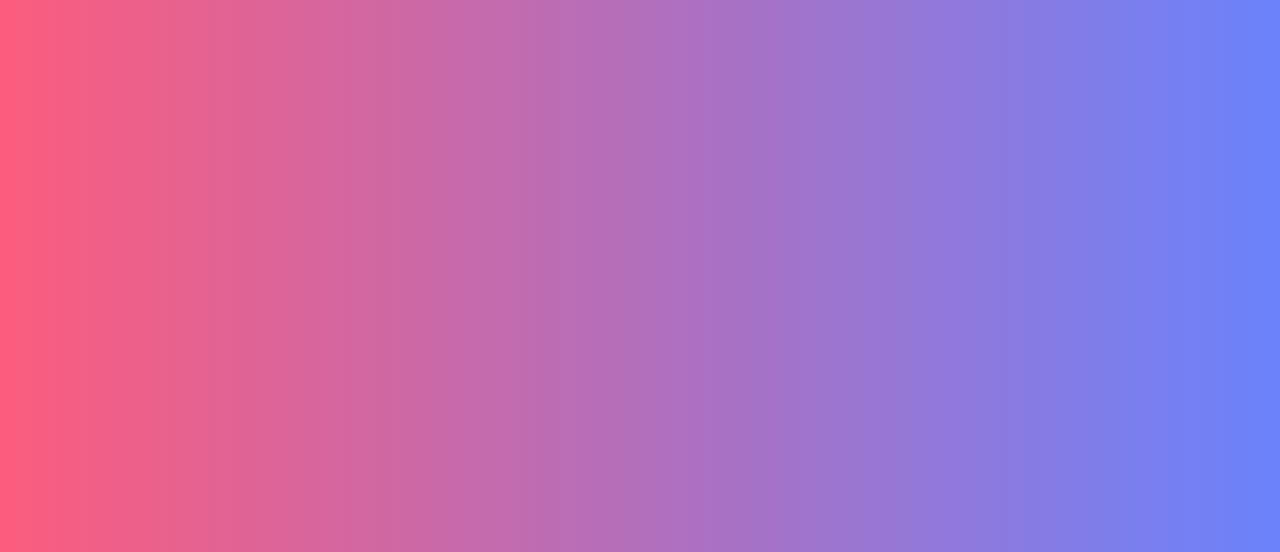
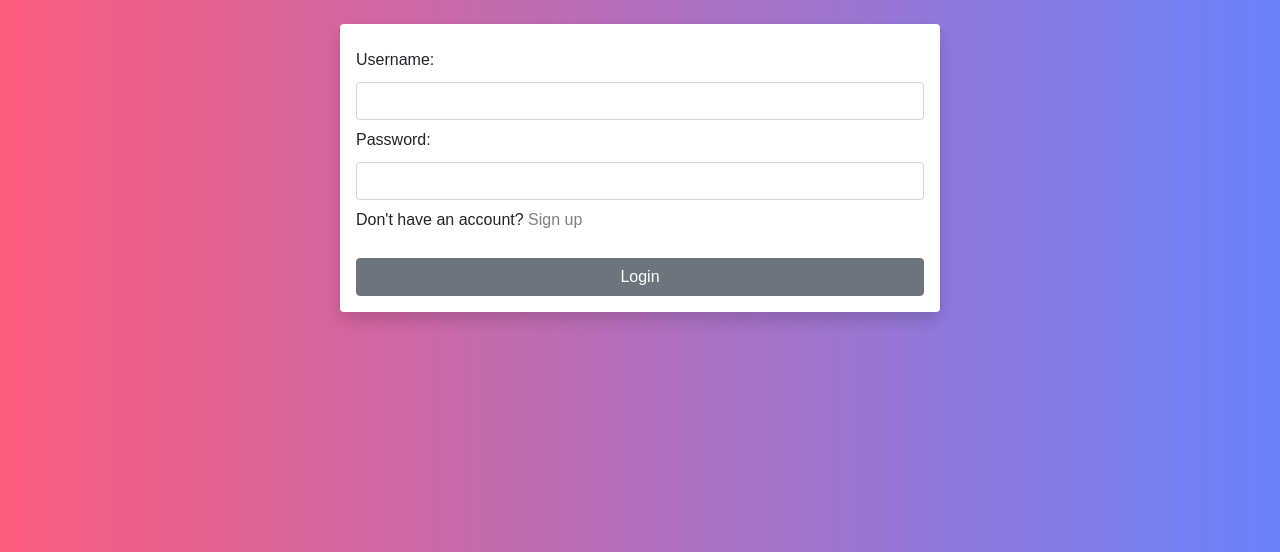
Before and after one commit to nimelica/FuelPilot, a Flask app: page / in a window 1280 px wide. Shown: the part 56-608 px from the top of the page. Run offline with Flask 2, Linux system fonts and the light colour scheme.

Commit message:
Added home page

```diff
--- a/website/static/css/style.css
+++ b/website/static/css/style.css
@@ -12,6 +12,30 @@ input {
         min-height: 2em;
         border-radius: 0.25rem;
         border-width: 1px;
+}
+
+a:link {
+        color: grey;
+        background-color: transparent;
+        text-decoration: none;
+      }
+
+a:visited {
+        color: grey;
+        background-color: transparent;
+        text-decoration: none;
+}
+
+a:hover {
+        color: dimgrey;
+        background-color: transparent;
+        text-decoration: underline;
+}
+
+a:active {
+        color: grey;
+        background-color: transparent;
+        text-decoration: underline;
 }
 
 .form-group {
--- a/website/templates/home.html
+++ b/website/templates/home.html
@@ -1 +1,19 @@
 {% extends 'base.html' %}
+
+{% block content %}
+<div class="shadow p-3 mb-5 bg-body rounded">
+    <form method="POST">
+        {{ form.hidden_tag() }}
+        <div class="form-group">
+            <label for="username">{{ form.username.label }}</label>
+            {{ form.username(class="form-control", size=32) }}
+        </div>
+        <div class="form-group">
+            <label for="password">{{ form.password.label }}</label>
+            {{ form.password(class="form-control", size=32) }}
+        </div>
+        <p>Don't have an account? <a href="/signup">Sign up</a></p>
+        <input type="submit" value="Login" class="btn btn-secondary">
+    </form>
+</div>
+{% endblock %}
--- a/website/views.py
+++ b/website/views.py
@@ -3,9 +3,13 @@ from .forms import *
 
 views = Blueprint("views",__name__)
 
-@views.route("/")
+
+@views.route("/", methods=['GET','POST'])
 def home():
-    return render_template("home.html")
+    form = LoginForm()
+    title = 'Home'
+    return render_template("home.html",form=form,title=title)
+
 
 @views.route("/signup", methods=['GET', 'POST'])
 def signup():
```
Also changed, not shown: website/forms.py (line endings or trailing spaces).
